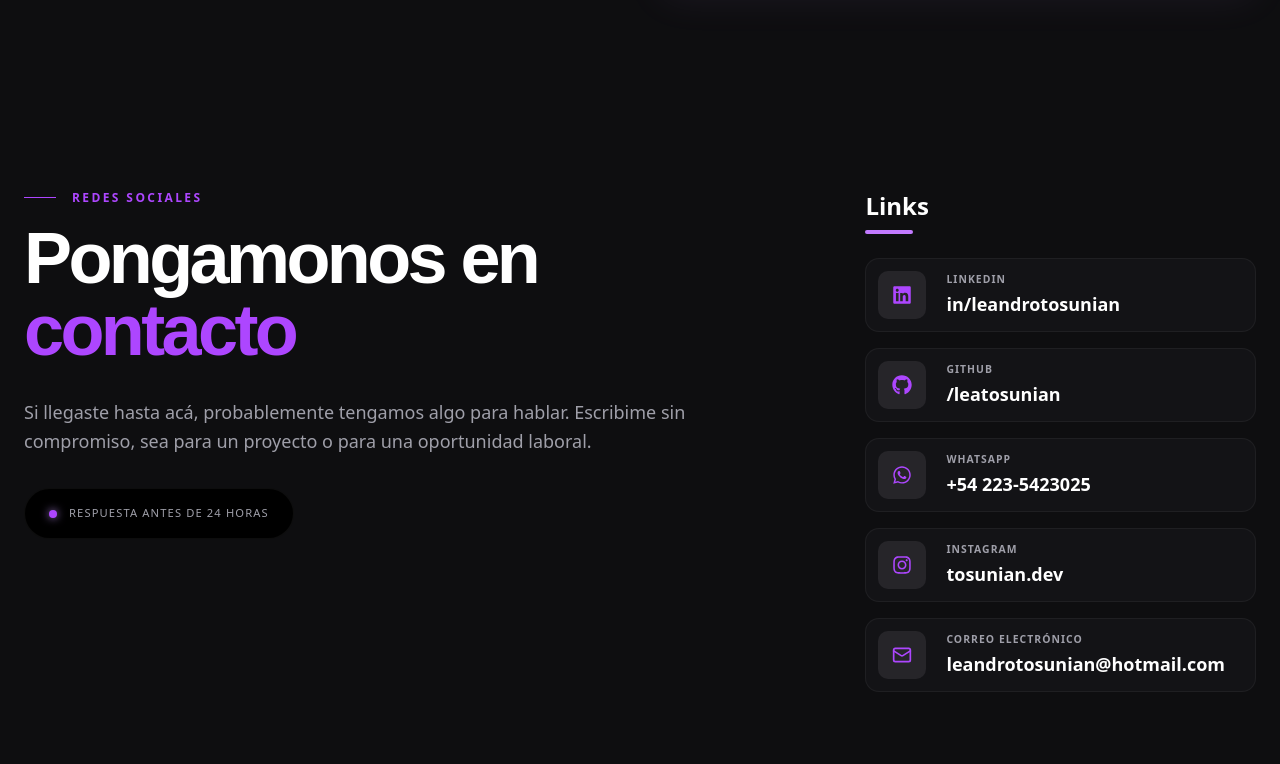
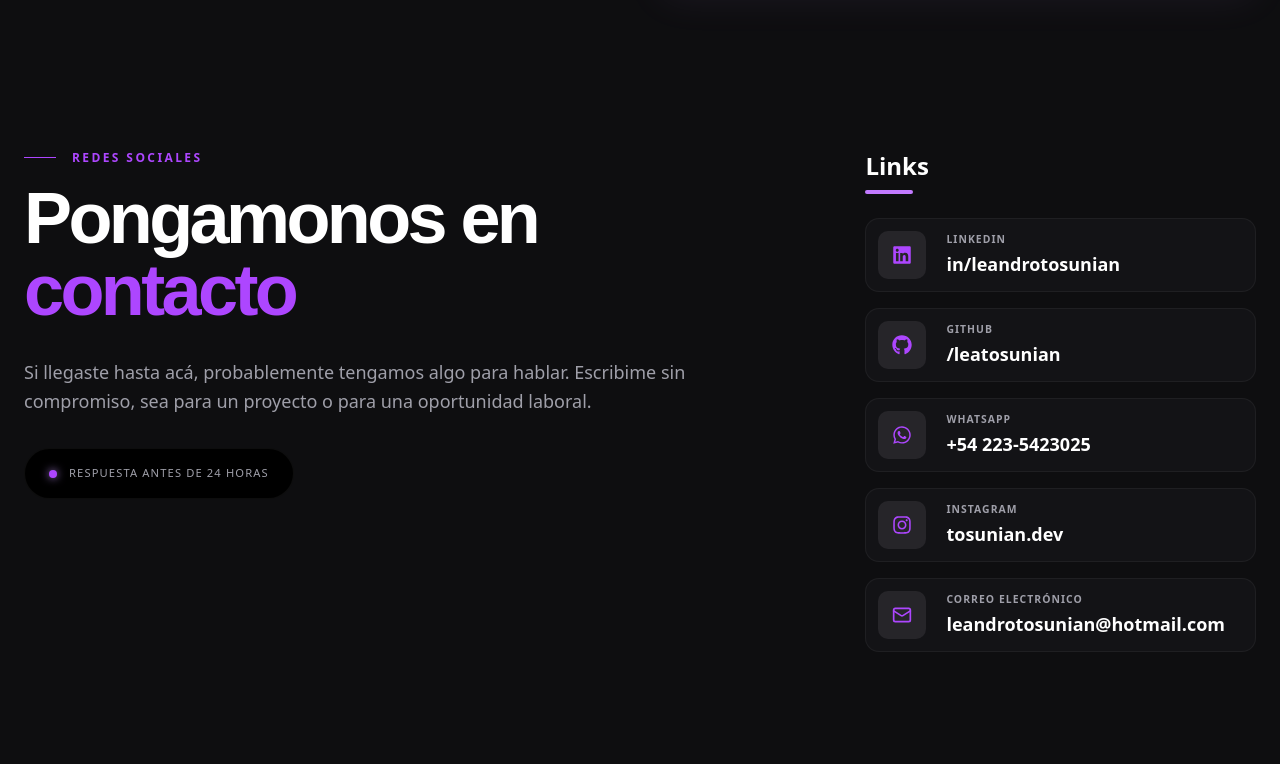
Before and after one commit to leatosunian/next-portfolio, a Next.js app: page / in a window 1280 px wide. Shown: the part 7696-8460 px from the top of the page. Built offline with nearby package versions, Linux system fonts and the light colour scheme.

Commit message:
margins fix in contact and footer

```diff
--- a/components/Footer.tsx
+++ b/components/Footer.tsx
@@ -32,7 +32,7 @@ export default function Footer() {
   return (
     <footer className="bg-[#0e0e10] text-white border-t border-white/5">
       {/* ── Top section ── */}
-      <div className="px-6 py-20 mx-auto max-w-7xl">
+      <div className="px-6 py-10 sm:py-20 mx-auto max-w-7xl">
         <div className="flex flex-col gap-12 lg:flex-row lg:items-start lg:gap-16">
 
           {/* ── CTA card con ShineBorder ──
--- a/components/sections/contact/Contact.tsx
+++ b/components/sections/contact/Contact.tsx
@@ -44,7 +44,7 @@ const links = [
 
 export default function Contact() {
   return (
-    <section className="relative min-h-screen overflow-hidden bg-[#0e0e10] text-white">
+    <section className="relative h-fit overflow-hidden bg-[#0e0e10] text-white">
       {/* Background glows */}
       {/* <div className="absolute top-1/2 left-1/2 -z-10 h-[800px] w-[800px] -translate-x-1/2 -translate-y-1/2 rounded-full bg-purple-500/5 blur-[120px] pointer-events-none" />
             <div className="absolute -bottom-48 -right-48 -z-10 h-[600px] w-[600px] rounded-full bg-fuchsia-400/5 blur-[100px] pointer-events-none" /> */}
@@ -55,7 +55,7 @@ export default function Contact() {
         style={{ backgroundColor: `rgba(199, 153, 255, 0.2)` }}
       />
 
-      <div className="flex flex-col justify-between gap-0 px-6 py-24 mx-auto lg:gap-20 lg:flex-row max-w-7xl">
+      <div className="flex flex-col justify-between gap-0 px-6 py-14 mx-auto lg:gap-20 lg:flex-row max-w-7xl">
         {/* Header */}
         <header className="mb-10 space-y-4 lg:mb-24">
           <div className="flex items-center gap-4">
```
